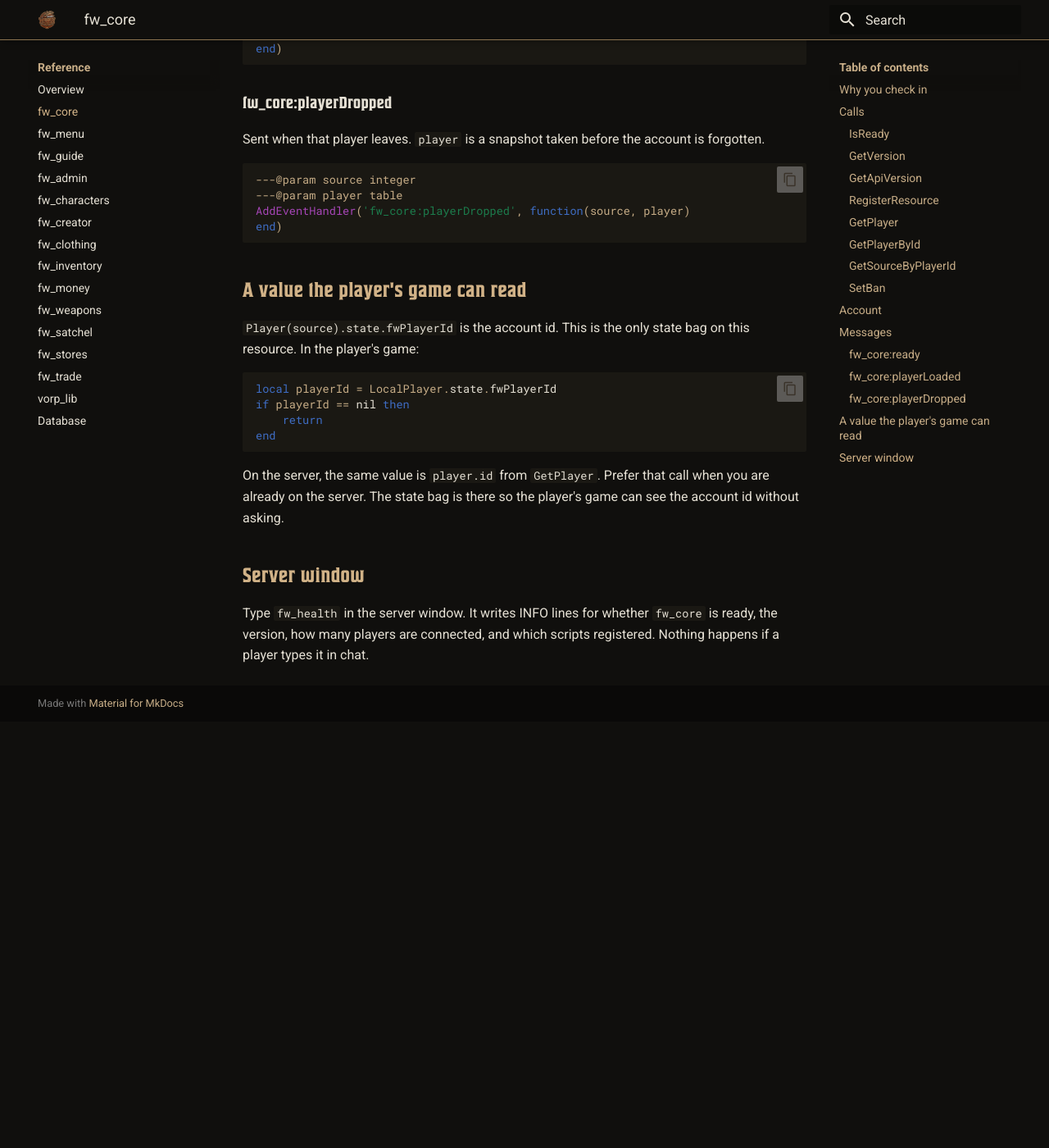
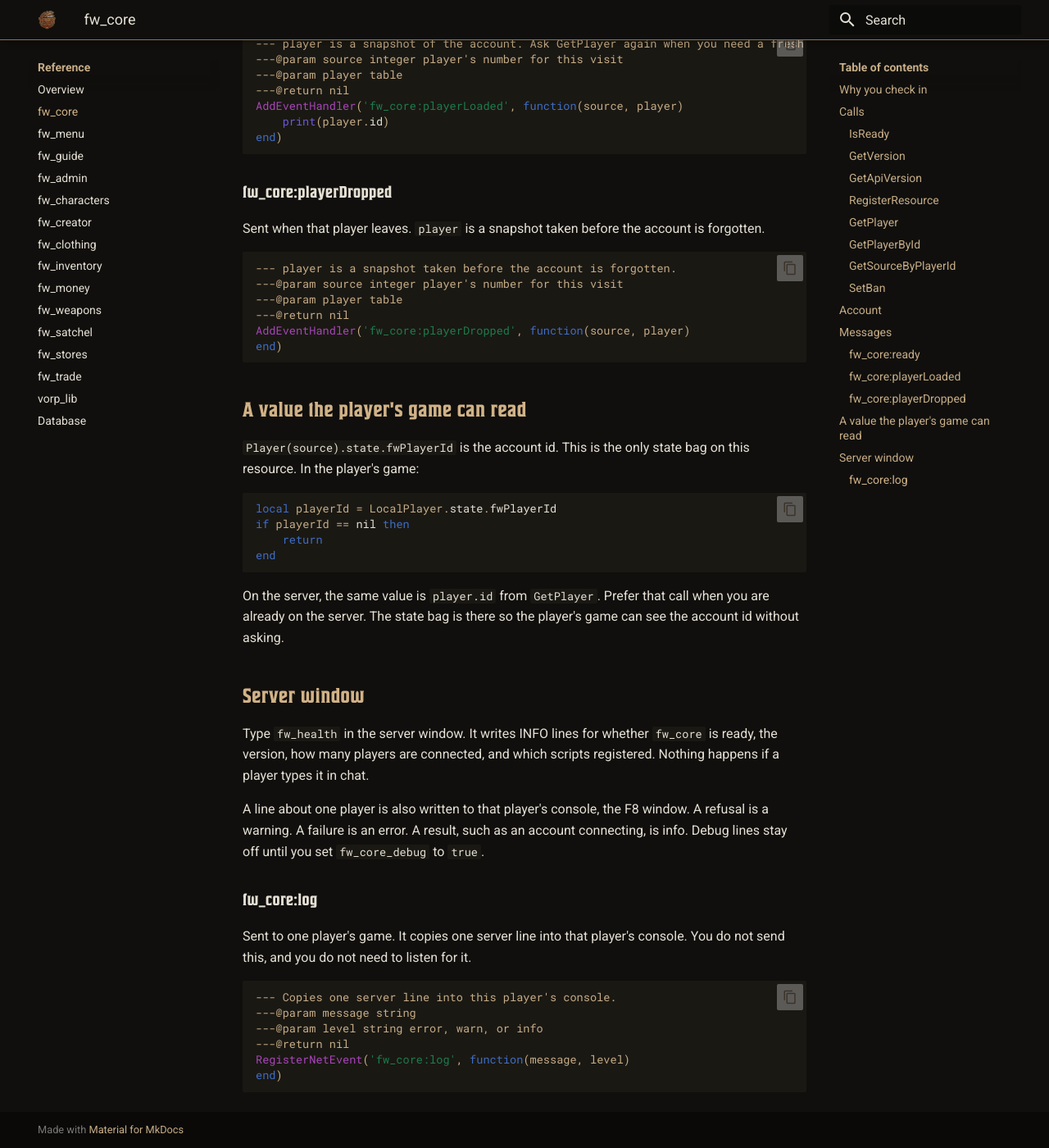
Before and after one commit to Benality/fw-framework-docs, an MkDocs documentation site: the page built from content/fw-core.md, in a window 1280 px wide and 1400 px high, scrolled down 6728 px. Shown: the whole window at 82% size. Built offline with MkDocs 1.6.1 and Material for MkDocs 9.7.7, drawn with Linux system fonts in a browser that asks for light colours; before the commit the page ends 7608 px from its top, so only the background shows below that; some of the changed text lies outside the part shown.

Commit message:
Tell the reader a line about one player also shows in their console.
Co-authored-by: Cursor <cursoragent@cursor.com>

````diff
--- a/content/fw-core.md
+++ b/content/fw-core.md
@@ -2,7 +2,7 @@
 
 Runs on the server. This is the account for a player who has joined. Your script reads that account here.
 
-There is no code on the player's game.
+The player's game only prints a log line. Reading an account stays on the server.
 
 ## Why you check in
 
@@ -173,7 +173,7 @@ TriggerClientEvent('my_resource:notify', target)
 
 Runs on the server. Saves a ban on a license, or lifts one. This writes the player list. It does not remove anyone from the server. If they are online, drop them yourself after a ban you want to start now. If you do not, the ban starts the next time they try to join.
 
-`license` is their Rockstar license, including `license:` at the front. You can read it from `GetPlayer` while they are online, or from `fw_admin` in the server window.
+`license` is their Rockstar license, including `license:` at the front. You can read it from `GetPlayer` while they are online, or from `fw_admin` in the server window. A license longer than 64 characters is refused with the same reason as a license that does not start with `license:`. That is the size of the license column.
 
 `untilTime` is a whole number of seconds since 1970, the usual unix time. `0` is a ban that does not expire. Pass nothing (`nil`) to lift the ban. A time that is already past is refused.
 
@@ -238,9 +238,10 @@ These stay on the server. They are not sent to the player's game. Your script he
 Sent once, when the player list is ready. A script that starts later missed it. Ask `IsReady`.
 
 ```lua
---- version is text such as '1.1.0'. apiVersion is the first number, such as 1.
+--- The player list is ready. version is text such as '1.1.0'. apiVersion is the first number, such as 1.
 ---@param version string
 ---@param apiVersion integer
+---@return nil
 AddEventHandler('fw_core:ready', function(version, apiVersion)
 end)
 ```
@@ -250,8 +251,10 @@ end)
 Sent when a player has finished joining. `player` is a snapshot of the account. Ask `GetPlayer` again when you need a fresh one.
 
 ```lua
----@param source integer
+--- player is a snapshot of the account. Ask GetPlayer again when you need a fresh one.
+---@param source integer player's number for this visit
 ---@param player table
+---@return nil
 AddEventHandler('fw_core:playerLoaded', function(source, player)
     print(player.id)
 end)
@@ -262,8 +265,10 @@ end)
 Sent when that player leaves. `player` is a snapshot taken before the account is forgotten.
 
 ```lua
----@param source integer
+--- player is a snapshot taken before the account is forgotten.
+---@param source integer player's number for this visit
 ---@param player table
+---@return nil
 AddEventHandler('fw_core:playerDropped', function(source, player)
 end)
 ```
@@ -284,3 +289,18 @@ On the server, the same value is `player.id` from `GetPlayer`. Prefer that call
 ## Server window
 
 Type `fw_health` in the server window. It writes INFO lines for whether `fw_core` is ready, the version, how many players are connected, and which scripts registered. Nothing happens if a player types it in chat.
+
+A line about one player is also written to that player's console, the F8 window. A refusal is a warning. A failure is an error. A result, such as an account connecting, is info. Debug lines stay off until you set `fw_core_debug` to `true`.
+
+### fw_core:log
+
+Sent to one player's game. It copies one server line into that player's console. You do not send this, and you do not need to listen for it.
+
+```lua
+--- Copies one server line into this player's console.
+---@param message string
+---@param level string error, warn, or info
+---@return nil
+RegisterNetEvent('fw_core:log', function(message, level)
+end)
+```
````
